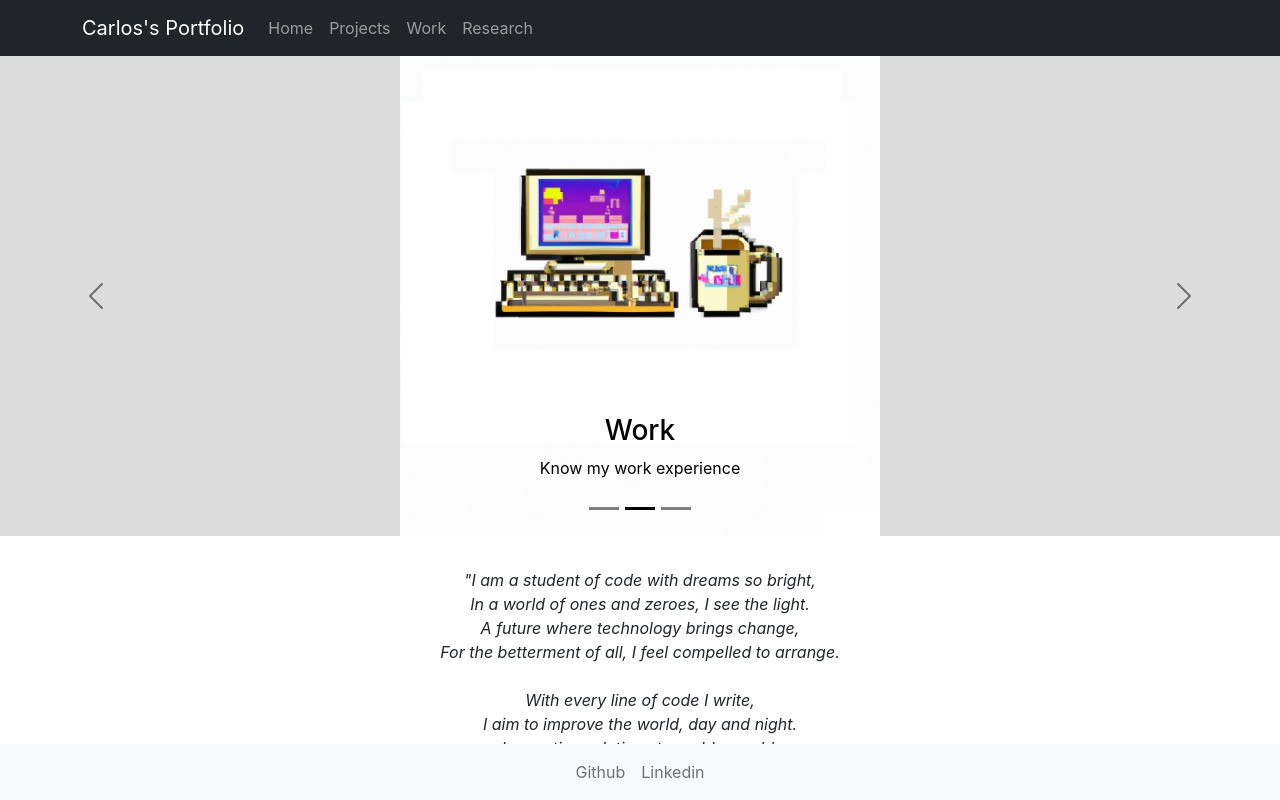
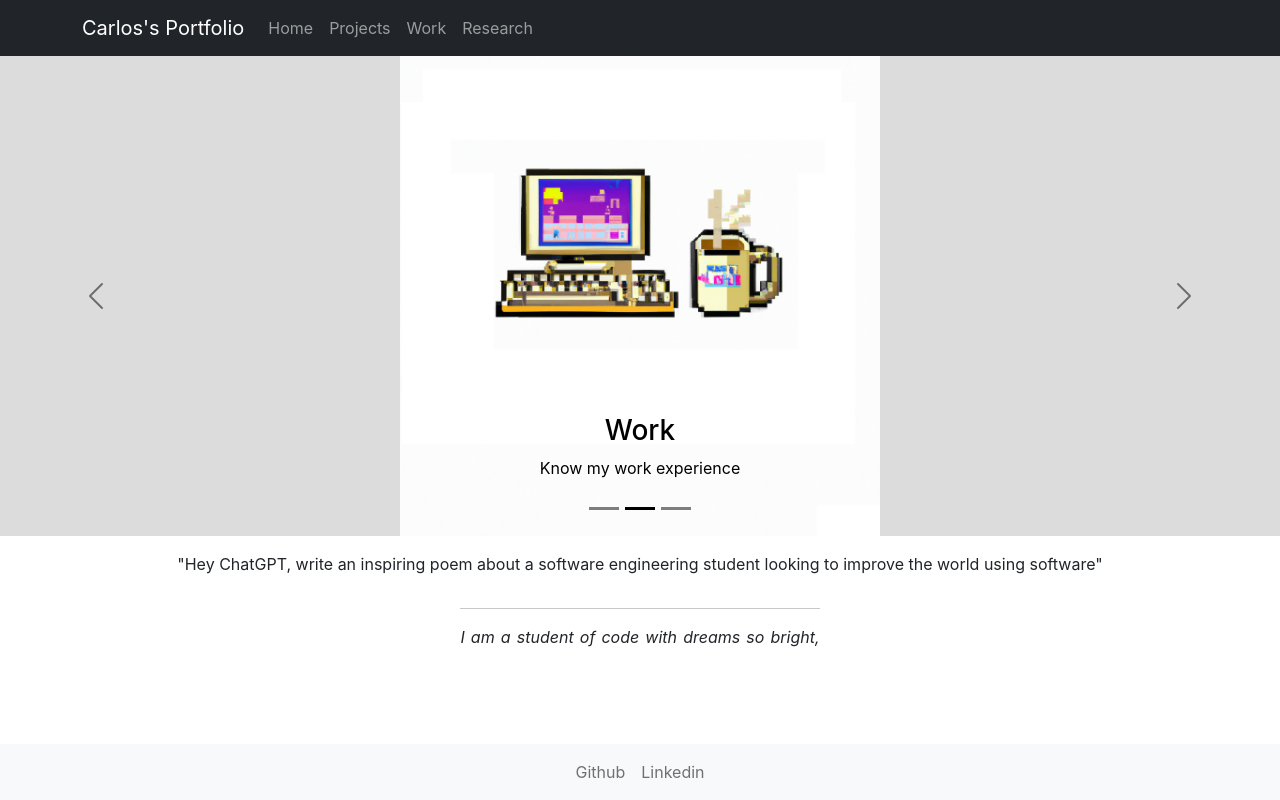
Before and after one commit to cmachin/portfolio, a React (Create React App) app: page /#/home in a window 1280 px wide. Shown: the top 800 px of the page. Built offline with nearby package versions, Linux system fonts and the light colour scheme.

Commit message:
typing effect, fixed typos

```diff
--- a/src/App.css
+++ b/src/App.css
@@ -19,15 +19,49 @@
 	cursor: pointer;
 }
 
-.poem {
+.description {
+	/* border: 1px solid red; */
+	display: flex;
+	flex-direction: column;
+	align-items: center;
 	text-align: center;
-	margin: 2rem;
+	padding: 1rem;
+}
+
+.description p {
+	font-weight: bold;
+}
+
+.description i {
+	word-spacing: 0.1rem;
+	margin: 1rem 0 0 0;
+}
+
+.description footer {
+	margin-top: 2rem;
+	text-align: center;
 	/* border: 1px solid red; */
 }
 
-.poem footer {
-	margin-top: 2rem;
-	/* border: 1px solid red; */
+/* The typing effect */
+@keyframes typing {
+	from {
+		width: 0;
+	}
+	to {
+		width: 100%;
+	}
+}
+
+/* The typewriter cursor effect */
+@keyframes blink-caret {
+	from,
+	to {
+		border-color: transparent;
+	}
+	50% {
+		border-color: orange;
+	}
 }
 
 .caption {
@@ -83,26 +117,3 @@
 	left: 50vw;
 	top: 30vh;
 }
-
-.fade-enter {
-	opacity: 0;
-	transform: translate(0, 100vh);
-	z-index: 1;
-}
-
-.fade-enter.fade-enter-active {
-	opacity: 1;
-	transform: translate(0, 0);
-	transition: opacity 250ms ease-out;
-}
-
-.fade-exit {
-	opacity: 1;
-	transform: translate(0, 100vw);
-}
-
-.fade-exit.fade-exit-active {
-	opacity: 0;
-	transform: translate(0, 30rem);
-	transition: opacity 250ms ease-in;
-}
--- a/src/components/Home.jsx
+++ b/src/components/Home.jsx
@@ -1,8 +1,54 @@
+import { useEffect, useState } from "react";
 import Carousel from "react-bootstrap/Carousel";
 import { useNavigate } from "react-router-dom";
 import projects from "../images/projects.png";
 import research from "../images/research.png";
 import work from "../images/work.png";
+
+function Typewriter({ speed = 10, delay = 0, children }) {
+	const [newChildren, setNewChildren] = useState([]);
+	const [innerIndex, setInnerIndex] = useState(0);
+	const [outerIndex, setOuterIndex] = useState(0);
+	const [start, setStart] = useState(false);
+
+	const type = () => {
+		if (!start) {
+			return;
+		}
+		var buffer = [];
+		buffer.push(newChildren);
+
+		if (outerIndex > children.length) {
+			// console.log(newChildren);
+			return;
+		}
+
+		if (typeof children[outerIndex] !== "string") {
+			// console.log(children[outerIndex], "not string");
+			buffer.push(children[outerIndex]);
+			setNewChildren(buffer);
+			setOuterIndex(outerIndex + 1);
+		} else {
+			if (innerIndex === children[outerIndex].length) {
+				setInnerIndex(0);
+				setOuterIndex(outerIndex + 1);
+			} else {
+				buffer.push(children[outerIndex][innerIndex]);
+				setNewChildren(buffer);
+				setInnerIndex(innerIndex + 1);
+			}
+		}
+	};
+
+	useEffect(() => {
+		setTimeout(() => setStart(true), delay);
+		setTimeout(type, speed);
+		console.log("inner: ", innerIndex);
+		console.log(outerIndex);
+	}, [innerIndex, outerIndex, newChildren, start]);
+
+	return <div>{newChildren}</div>;
+}
 
 export default function Home() {
 	const navigate = useNavigate();
@@ -34,11 +80,18 @@ export default function Home() {
 					</Carousel.Caption>
 				</Carousel.Item>
 			</Carousel>
-			<blockquote className="poem">
+			<blockquote className="description">
+				<Typewriter>
+					"Hey ChatGPT, write an inspiring poem about a software engineering
+					student looking to improve the world using software"
+				</Typewriter>
+
 				<i>
-					"I am a student of code with dreams so bright,
-					<br /> In a world of ones and zeroes, I see the light. <br />A future
-					where technology brings change, <br />
+					<Typewriter delay={5000}>
+						<hr />
+						I am a student of code with dreams so bright,
+						<br /> In a world of ones and zeroes, I see the light. <br />A
+						future where technology brings change, <br />
 						For the betterment of all, I feel compelled to arrange.
 						<br />
 						<br /> With every line of code I write, <br />I aim to improve the
@@ -53,11 +106,12 @@ export default function Home() {
 						So let me be an inspiration, <br />
 						To all those who seek to bring innovation. <br />
 						For with hard work, dedication and drive, <br />I will change the
-					world and truly thrive."
-				</i>
+						world and truly thrive.
 						<footer className="blockquote-footer">
 							<cite title="Source Title">ChatGPT</cite>
 						</footer>
+					</Typewriter>
+				</i>
 			</blockquote>
 		</>
 	);
--- a/src/components/Research.jsx
+++ b/src/components/Research.jsx
@@ -23,9 +23,9 @@ export default function Research() {
 									<Accordion.Header>More info</Accordion.Header>
 									<Accordion.Body>
 										Autonomous surface vehicle designed for gathering bathymetry
-										data. <br /> <br />I was charge of developing the official
-										laboratory website and also developed data visualization
-										tools for bathymetry data.
+										data. <br /> <br />I was in charge of developing the
+										official laboratory website and also developed data
+										visualization tools for bathymetry data.
 									</Accordion.Body>
 								</Accordion.Item>
 							</Accordion>
```
Also changed, not shown: 1 other file (tests, documents, lock files or other folders). Lines whose indentation alone changed are shown as unchanged.
